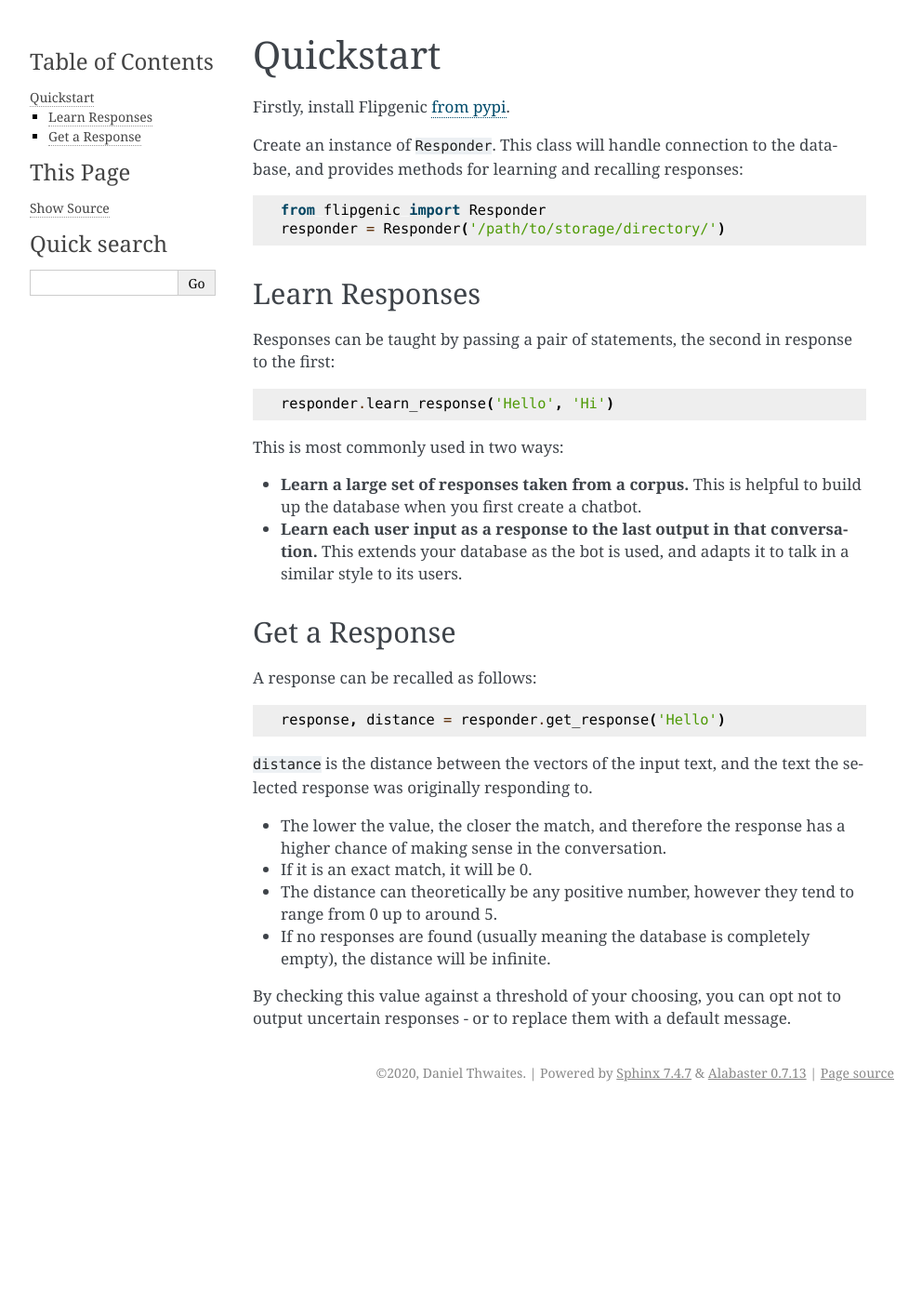
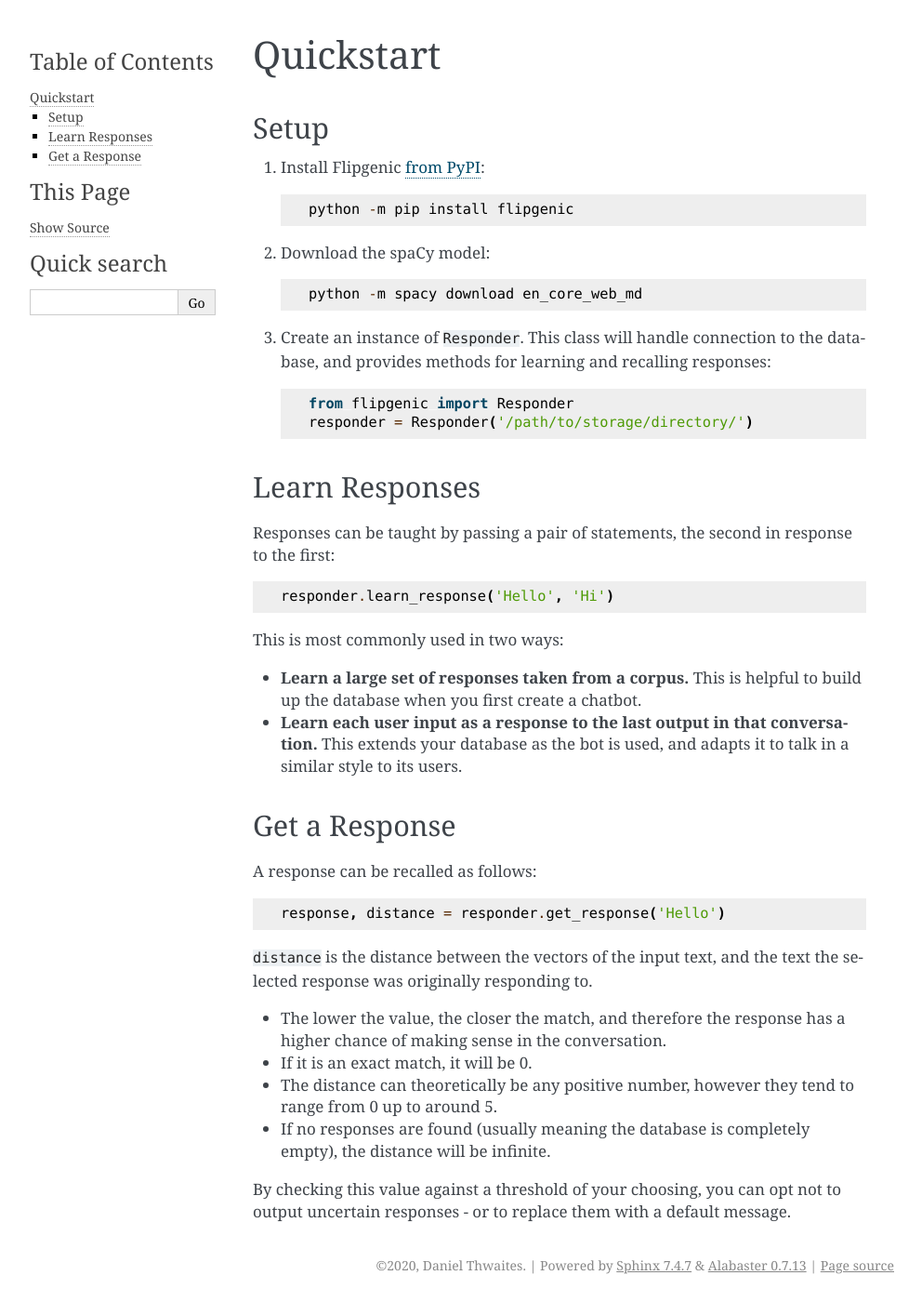
Before and after one commit to AlphaMycelium/flipgenic, a Sphinx documentation site: the page built from docs/quickstart.rst, in a window 1280 px wide. Shown: the whole page at 93% size, without its empty margins (148-1140 px from the left). Built offline with Sphinx 7.4.7, drawn with Linux system fonts in a browser that asks for light colours; pages that are not in the unit, such as notebooks, are missing from menus; before the commit the page ends 1193 px from its top, so only the background shows below that.

Commit message:
docs: improve setup instructions

```diff
--- a/docs/quickstart.rst
+++ b/docs/quickstart.rst
@@ -1,14 +1,22 @@
 Quickstart
 **********
 
-Firstly, install Flipgenic `from pypi <https://pypi.org/project/flipgenic/>`_.
+Setup
+=====
 
-Create an instance of ``Responder``. This class will handle connection
-to the database, and provides methods for learning and recalling
-responses::
+1. Install Flipgenic `from PyPI <https://pypi.org/project/flipgenic/>`_::
 
-  from flipgenic import Responder
-  responder = Responder('/path/to/storage/directory/')
+    python -m pip install flipgenic
+
+#. Download the spaCy model::
+
+    python -m spacy download en_core_web_md
+
+#. Create an instance of ``Responder``. This class will handle connection
+   to the database, and provides methods for learning and recalling responses::
+
+     from flipgenic import Responder
+     responder = Responder('/path/to/storage/directory/')
 
 Learn Responses
 ===============
```
